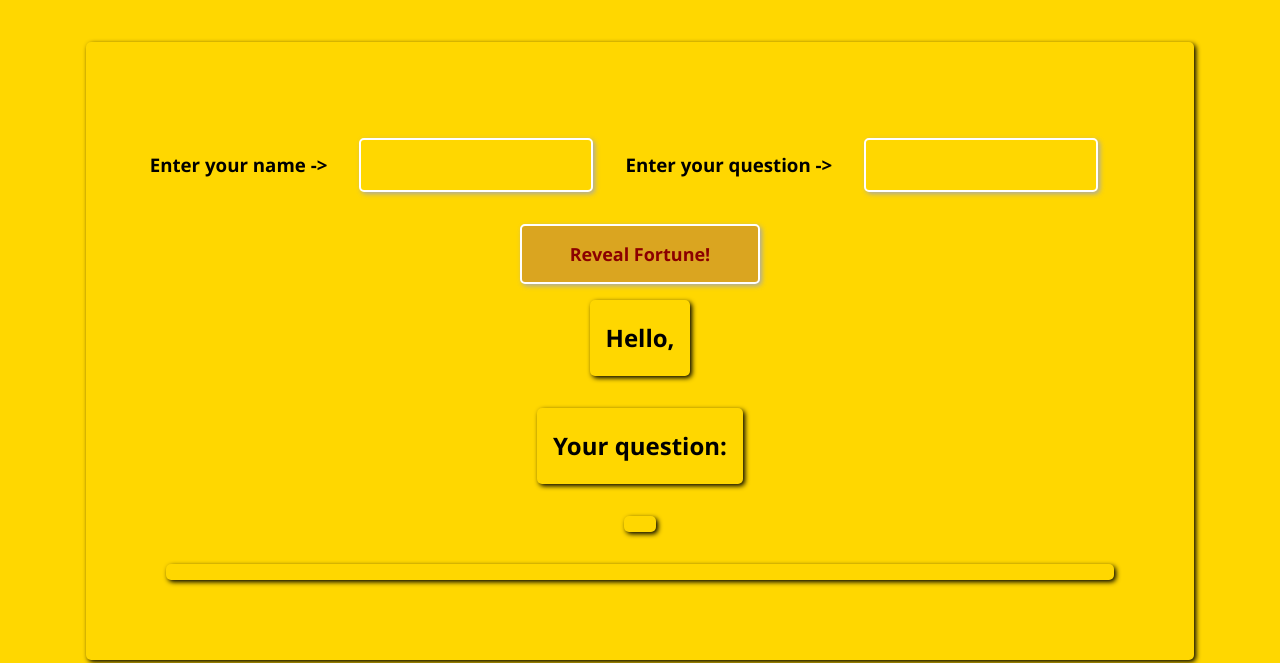
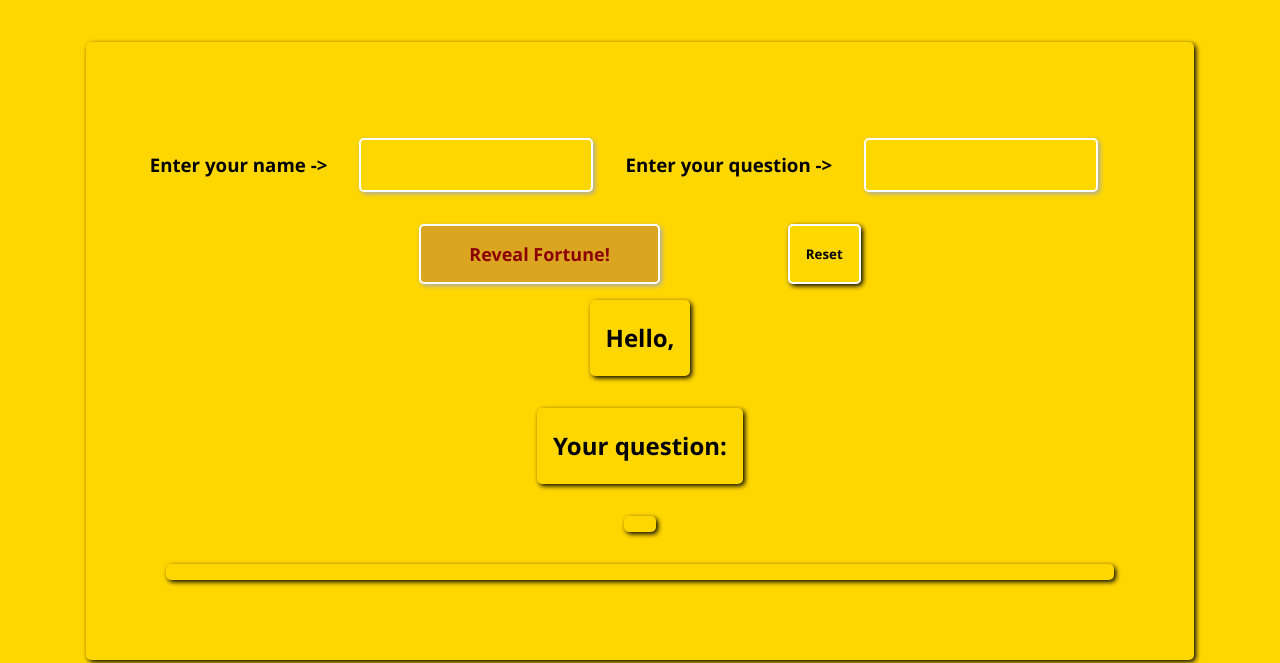
Before and after one commit to alinakov96/Mini-Projects, a plain HTML site: page The Fortune Cookie/index.html in a window 1280 px wide. Shown: the part 277-940 px from the top of the page. Drawn offline with Linux system fonts and the light colour scheme.

Commit message:
added a reset button

```diff
--- a/The Fortune Cookie/fortune_cookie.js
+++ b/The Fortune Cookie/fortune_cookie.js
@@ -54,3 +54,7 @@ document.getElementById("submit-btn").addEventListener("click", function () {
         "What the heck is this shaite?";
   }
 });
+
+document.getElementById("reload-btn").addEventListener("click", function () {
+  location.reload();
+});
--- a/The Fortune Cookie/fortune_cookie.scss
+++ b/The Fortune Cookie/fortune_cookie.scss
@@ -110,6 +110,18 @@ main {
     border-radius: 5px;
     box-shadow: 2px 2px 5px darkgray;
   }
+
+  #reload-btn {
+    padding: 1rem;
+    font-family: "Segoe UI", Tahoma, Geneva, Verdana, sans-serif;
+    font-weight: bold;
+    background: none;
+    color: black;
+    border: solid 2px white;
+    border-radius: 5px;
+    box-shadow: 2px 2px 5px black;
+    margin-left: 8rem;
+  }
 }
 
 #fortune {
--- a/The Fortune Cookie/index.html
+++ b/The Fortune Cookie/index.html
@@ -24,6 +24,7 @@
         </div>
         <div class="button">
           <button id="submit-btn" type="submit">Reveal Fortune!</button>
+          <button id="reload-btn" type="submit">Reset</button>
         </div>
         <div class="answers">
           <div class="greeting">
```
Also changed, not shown: The Fortune Cookie/fortune_cookie.css, 1 other file.
